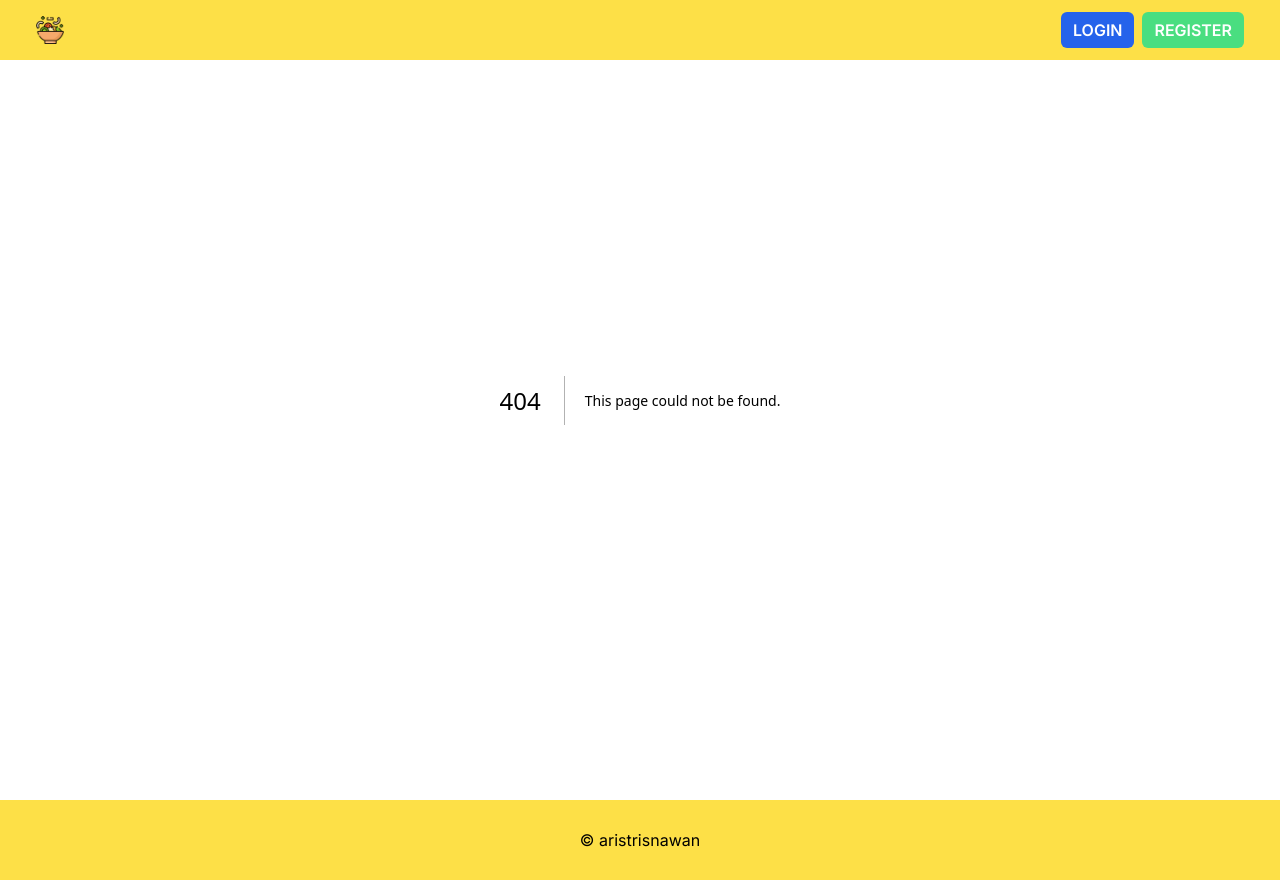
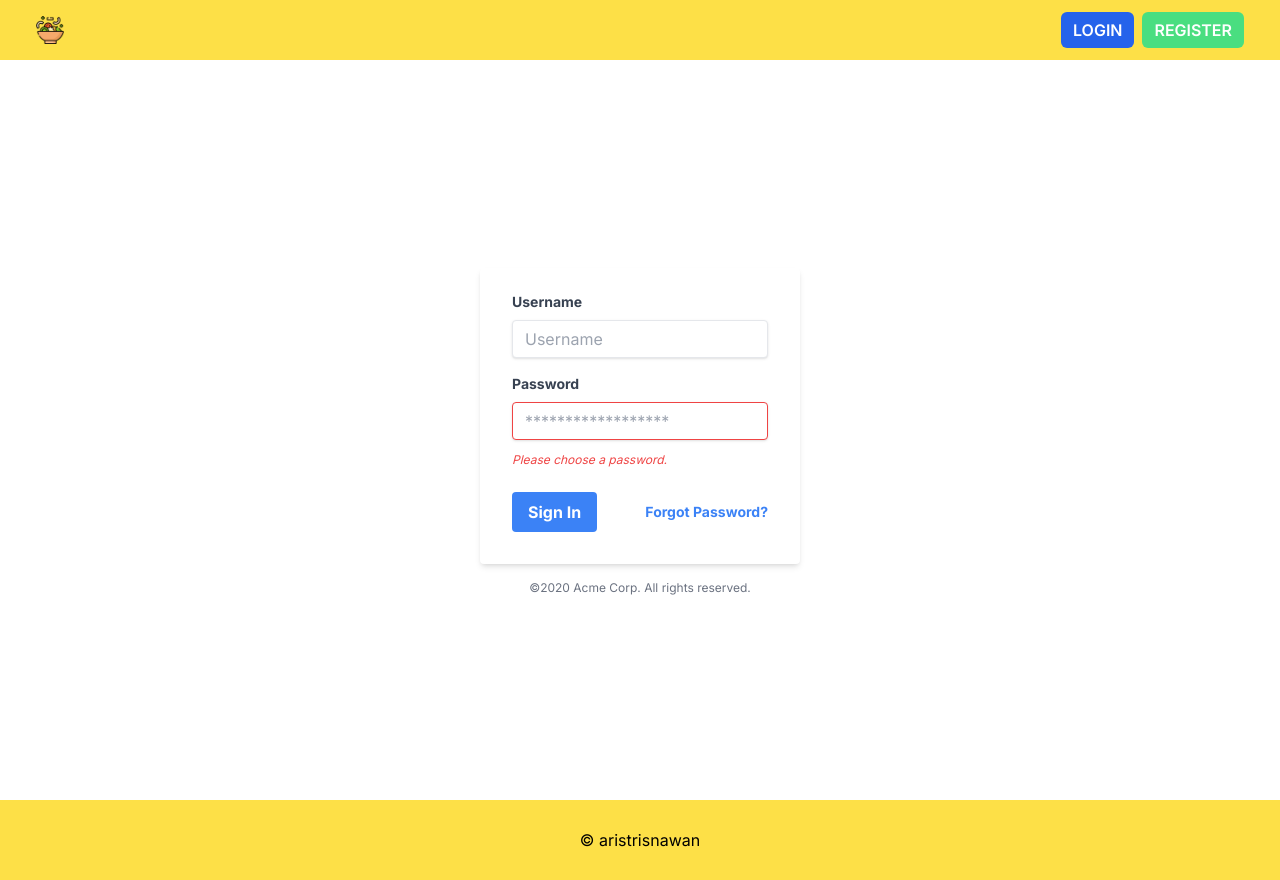
Before and after one commit to aristrisnawan/frontend-recipes, a Next.js app: page /form-recipes in a window 1280 px wide. Before the commit this address had no page. Built offline with nearby package versions, Linux system fonts and the light colour scheme.

Commit message:
add drop down & create form page

```diff
--- a/src/app/components/Navbar/index.jsx
+++ b/src/app/components/Navbar/index.jsx
@@ -8,7 +8,7 @@ const Navbar = () => {
   const [isModalOpen, setIsModalOpen] = useState(false);
   const [modalParams, setModalParams] = useState({});
   const token = localStorage.getItem("token");
-  const name = localStorage.getItem("name")
+  const name = localStorage.getItem("name");
 
   const openModel = (key) => {
     setModalParams({ key });
@@ -20,9 +20,15 @@ const Navbar = () => {
   };
 
   const handleLogout = () => {
-    localStorage.removeItem("token")
-    window.location.reload('/')
-  }
+    localStorage.removeItem("token");
+    window.location.reload("/");
+  };
+
+  const [isOpen, setIsOpen] = useState(false);
+
+  const toggleDropdown = () => {
+    setIsOpen(!isOpen);
+  };
   return (
     <header className=" bg-yellow-300 fixed w-full sm:px-5">
       <div className="flex md:flex-row flex-row justify-between md:items-center p-4 gap-2">
@@ -31,19 +37,51 @@ const Navbar = () => {
         </a>
         {token ? (
           <div className="flex gap-2">
-          <div>
-              {`Halo ${name}`}
-          </div>
-          <div className=" cursor-pointer ">
+            <div className=" cursor-pointer my-auto">
             <a
-              href="#"
-              className=" font-semibold bg-green-400 px-3 py-2 text-white rounded-md"
-              onClick={handleLogout}
+              href="/form-recipes"
+              className="px-3 py-2rounded-md"
             >
-              Logout
+              Tambah Resep
             </a>
           </div>
-        </div>
+            <div className="relative inline-block text-left">
+              <button
+                onClick={toggleDropdown}
+                className="inline-flex justify-center w-full px-3 py-2 text-sm font-medium leading-5 text-white bg-gray-700 border border-gray-700 rounded-md shadow-sm hover:bg-gray-600 focus:outline-none focus:border-gray-800 focus:shadow-outline-gray active:bg-gray-800 transition ease-in-out duration-150"
+              >
+                <span>{`Halo ${name}`}</span>
+                <svg
+                  className="w-4 h-4 ml-2 -mr-1 my-auto"
+                  xmlns="http://www.w3.org/2000/svg"
+                  viewBox="0 0 20 20"
+                  fill="currentColor"
+                >
+                  <path
+                    fillRule="evenodd"
+                    d="M10 12.586L4.707 7.293a1 1 0 0 1 1.414-1.414L10 10.758l4.879-4.879a1 1 0 1 1 1.414 1.414L10 12.586z"
+                  />
+                </svg>
+              </button>
+              {isOpen && (
+                <div className="absolute right-0 mt-2 w-48 bg-white border rounded-md shadow-lg">
+                  <a
+                    href="#"
+                    className="block px-4 py-2 text-sm text-gray-700 hover:bg-gray-100"
+                  >
+                    Profile
+                  </a>
+                  <a
+                    href="#"
+                    className="block px-4 py-2 text-sm text-gray-700 hover:bg-gray-100"
+                    onClick={handleLogout}
+                  >
+                    Logout
+                  </a>
+                </div>
+              )}
+            </div>
+          </div>
         ) : (
           <div className="flex gap-2">
             <div className=" cursor-pointer">
--- /dev/null
+++ b/src/app/form-recipes/page.jsx
@@ -0,0 +1,62 @@
+import React from "react";
+
+const page = () => {
+  return (
+    <div className=" pt-16 flex min-h-screen justify-center items-center">
+      <div className="w-full max-w-xs">
+        <form className="bg-white shadow-md rounded px-8 pt-6 pb-8 mb-4">
+          <div className="mb-4">
+            <label
+              className="block text-gray-700 text-sm font-bold mb-2"
+              for="username"
+            >
+              Username
+            </label>
+            <input
+              className="shadow appearance-none border rounded w-full py-2 px-3 text-gray-700 leading-tight focus:outline-none focus:shadow-outline"
+              id="username"
+              type="text"
+              placeholder="Username"
+            />
+          </div>
+          <div className="mb-6">
+            <label
+              className="block text-gray-700 text-sm font-bold mb-2"
+              for="password"
+            >
+              Password
+            </label>
+            <input
+              className="shadow appearance-none border border-red-500 rounded w-full py-2 px-3 text-gray-700 mb-3 leading-tight focus:outline-none focus:shadow-outline"
+              id="password"
+              type="password"
+              placeholder="******************"
+            />
+            <p className="text-red-500 text-xs italic">
+              Please choose a password.
+            </p>
+          </div>
+          <div className="flex items-center justify-between">
+            <button
+              className="bg-blue-500 hover:bg-blue-700 text-white font-bold py-2 px-4 rounded focus:outline-none focus:shadow-outline"
+              type="button"
+            >
+              Sign In
+            </button>
+            <a
+              className="inline-block align-baseline font-bold text-sm text-blue-500 hover:text-blue-800"
+              href="#"
+            >
+              Forgot Password?
+            </a>
+          </div>
+        </form>
+        <p className="text-center text-gray-500 text-xs">
+          &copy;2020 Acme Corp. All rights reserved.
+        </p>
+      </div>
+    </div>
+  );
+};
+
+export default page;
```
